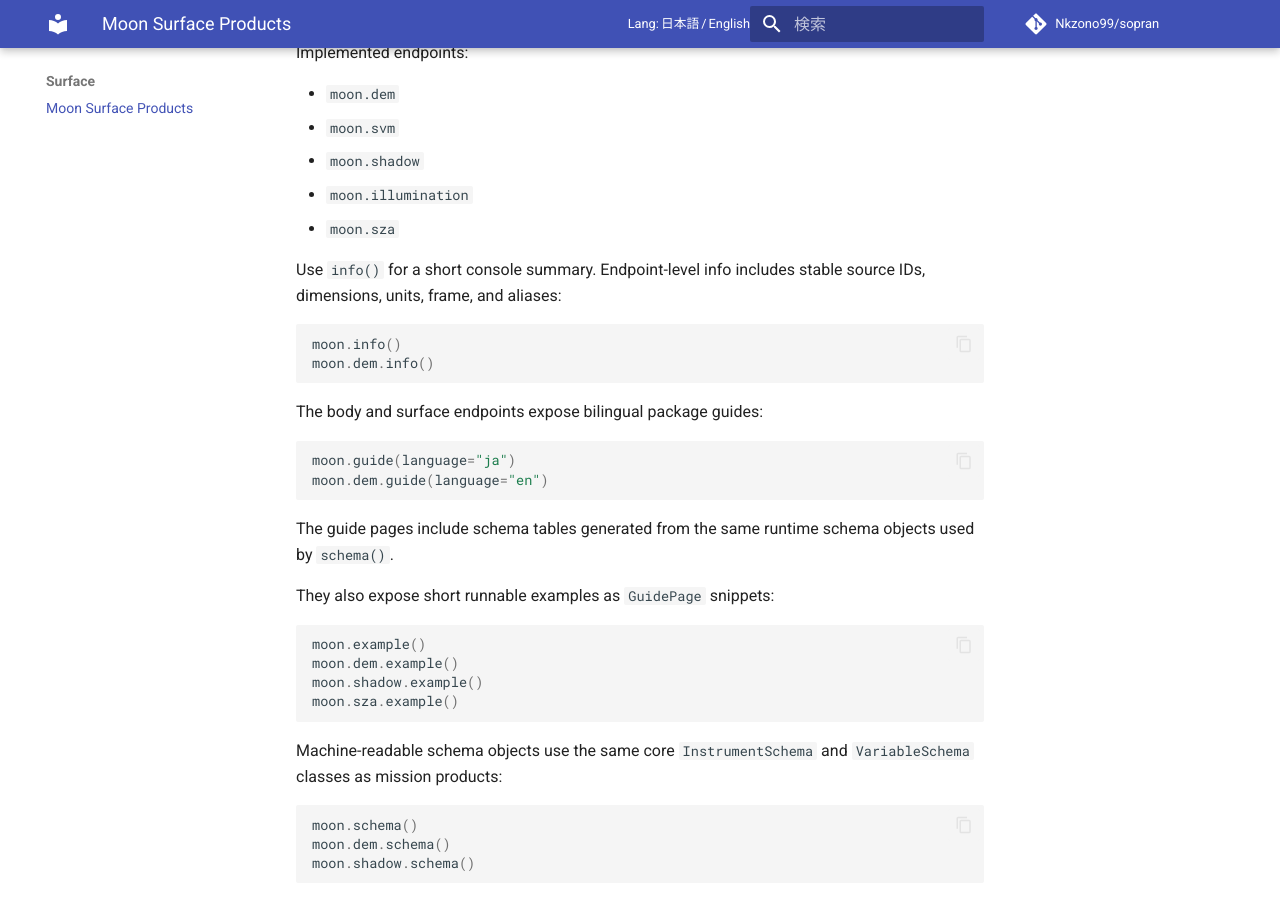
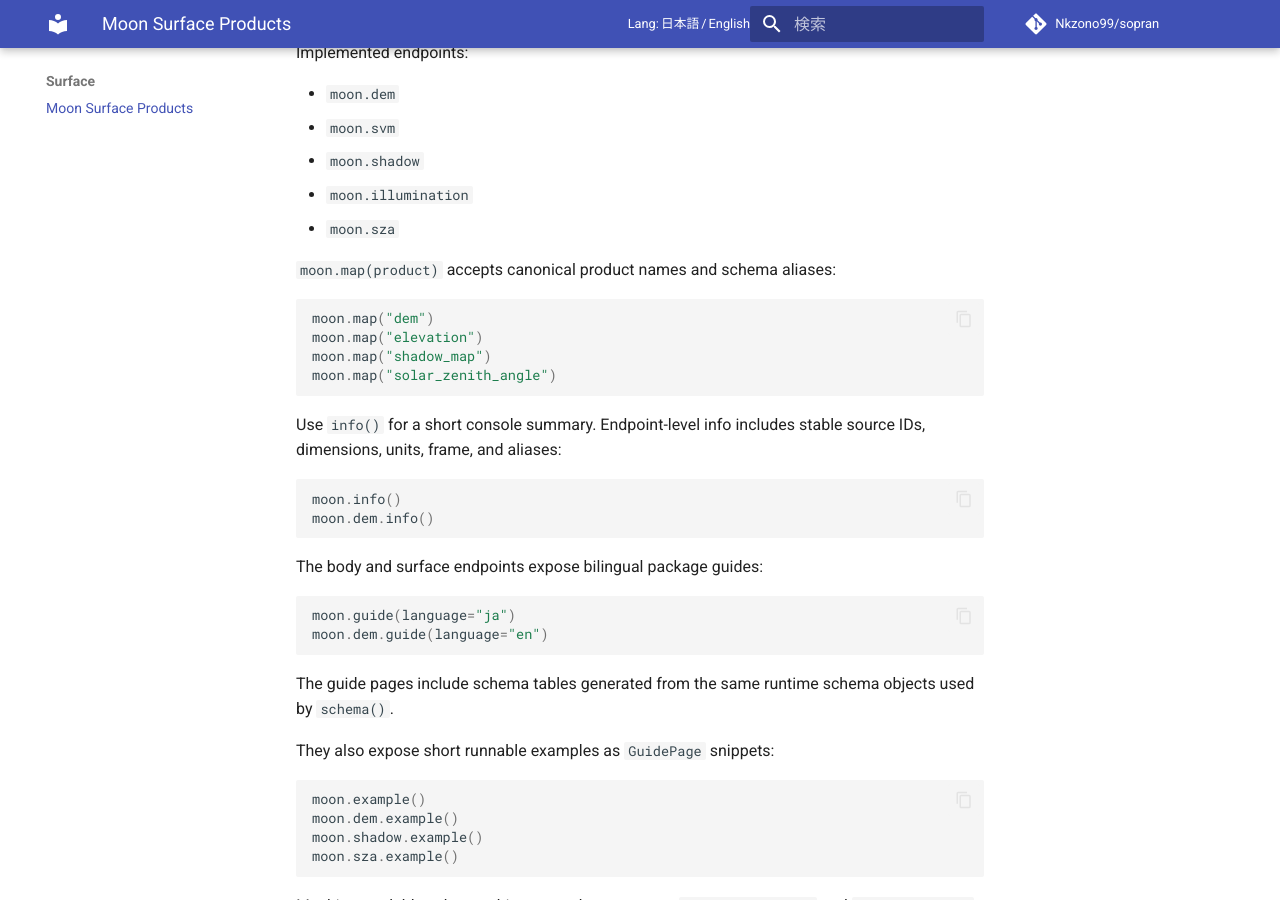
Before and after one commit to Nkzono99/sopran, an MkDocs documentation site: the page built from docs/surface/moon.md, in a window 1280 px wide and 900 px high, scrolled down 495 px. Built offline with MkDocs 1.6.1 and Material for MkDocs 9.7.7, drawn with Linux system fonts in a browser that asks for light colours; comment, search, counter and statistics services are not loaded.

Commit message:
Support Moon map aliases

````diff
--- a/docs/surface/moon.md
+++ b/docs/surface/moon.md
@@ -24,6 +24,15 @@ Implemented endpoints:
 - `moon.shadow`
 - `moon.illumination`
 - `moon.sza`
+
+`moon.map(product)` accepts canonical product names and schema aliases:
+
+```python
+moon.map("dem")
+moon.map("elevation")
+moon.map("shadow_map")
+moon.map("solar_zenith_angle")
+```
 
 Use `info()` for a short console summary. Endpoint-level info includes stable
 source IDs, dimensions, units, frame, and aliases:
````
Also changed, not shown: SPEC.md (+3 -0 lines), docs/concepts/surface.md (+1 -0 lines), docs/how-to/moon-surface.md (+1 -0 lines), 2 other files.
